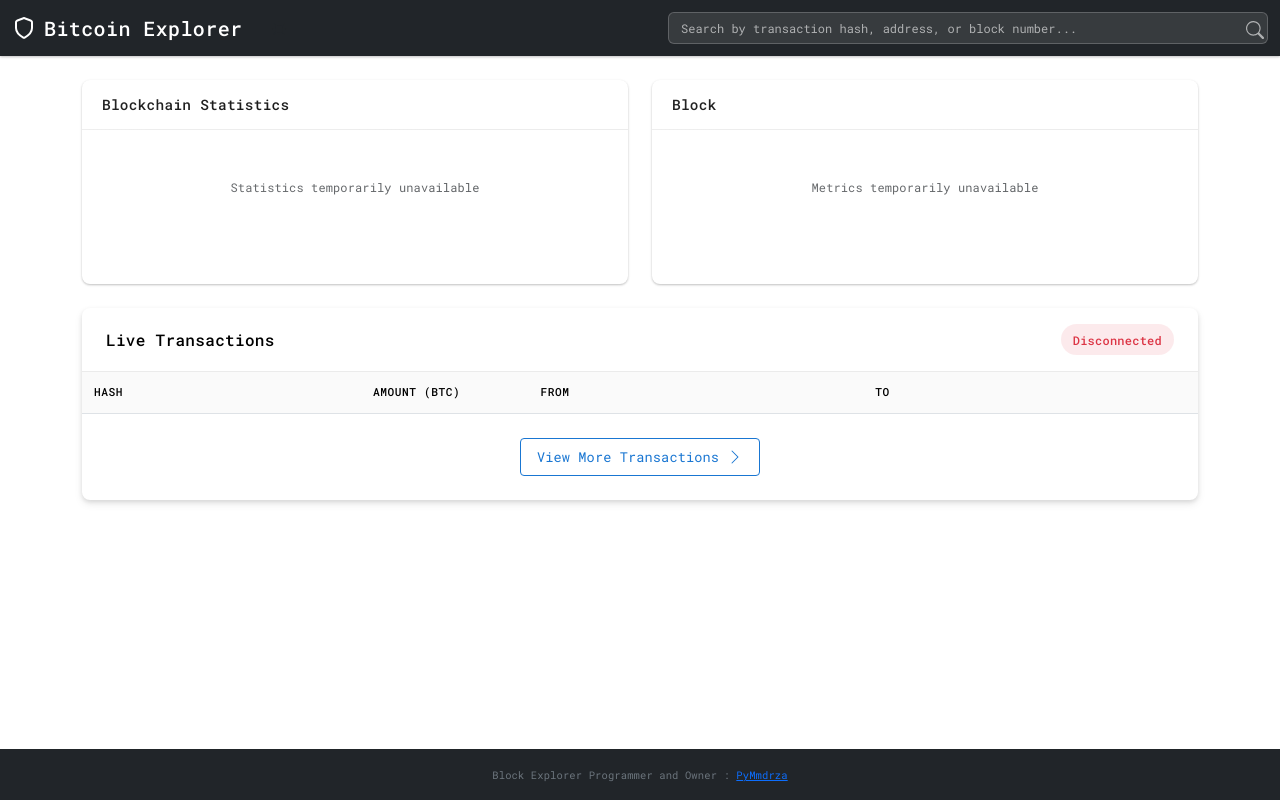
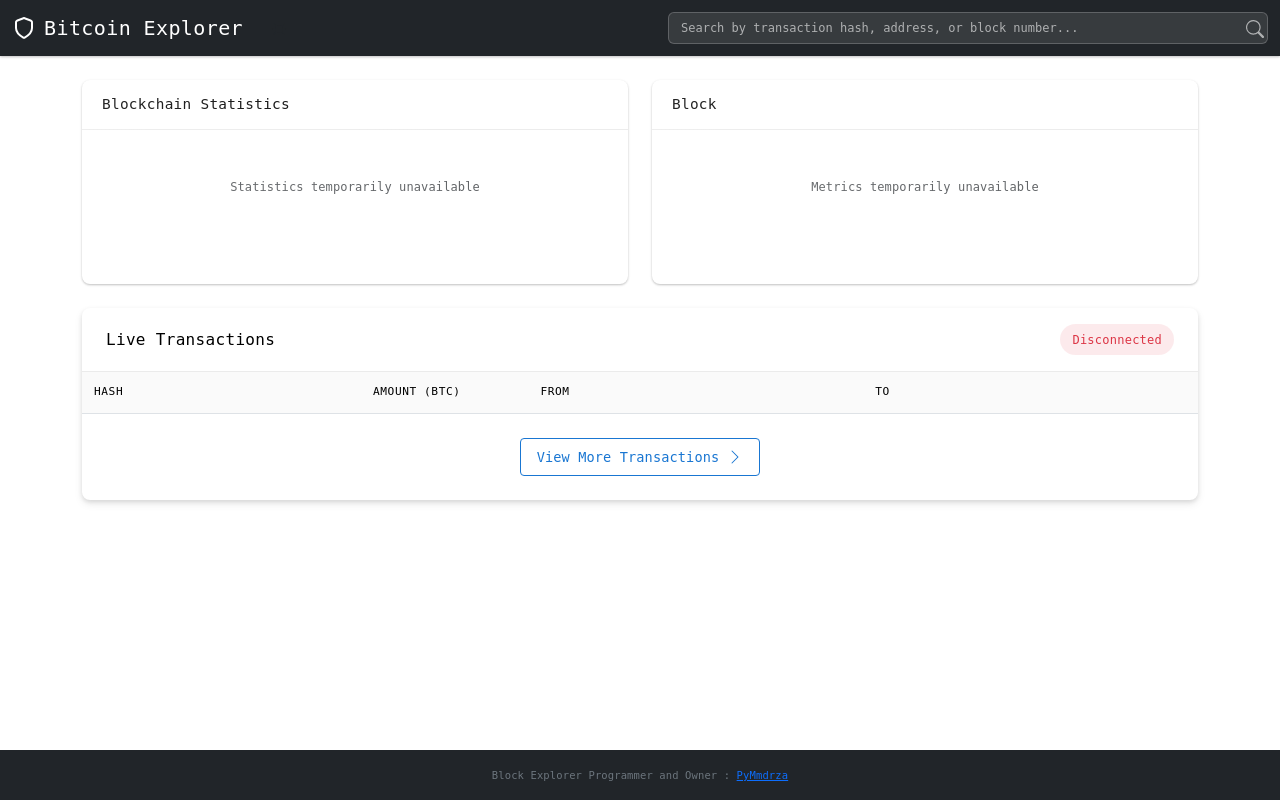
Before and after one commit to Pymmdrza/pyExplorer, a Flask app: page / in a window 1280 px wide. Run offline with Flask 3, Linux system fonts and the light colour scheme; data that the repository does not hold is empty.

Commit message:
Update base.html

```diff
--- a/templates/base.html
+++ b/templates/base.html
@@ -5,7 +5,10 @@
     <meta name="viewport" content="width=device-width, initial-scale=1.0">
     <title>Blockchain Explorer</title>
     <link href="https://cdn.jsdelivr.net/npm/bootstrap@5.3.0/dist/css/bootstrap.min.css" rel="stylesheet">
-    <link href="https://fonts.googleapis.com/css2?family=Roboto:wght@300;400;500;700&family=Roboto+Mono:wght@400;500&display=swap" rel="stylesheet">
+    <!---<link href="https://fonts.googleapis.com/css2?family=Roboto:wght@300;400;500;700&family=Roboto+Mono:wght@400;500&display=swap" rel="stylesheet">--->
+    <link rel="preconnect" href="https://fonts.googleapis.com">
+    <link rel="preconnect" href="https://fonts.gstatic.com" crossorigin>
+    <link href="https://fonts.googleapis.com/css2?family=Roboto:wdth,wght@0,300..400;1,500..700&display=swap" rel="stylesheet">
     <link rel="stylesheet" href="{{ url_for('static', filename='style.css') }}">
 </head>
 <body class="bg-body">
```
